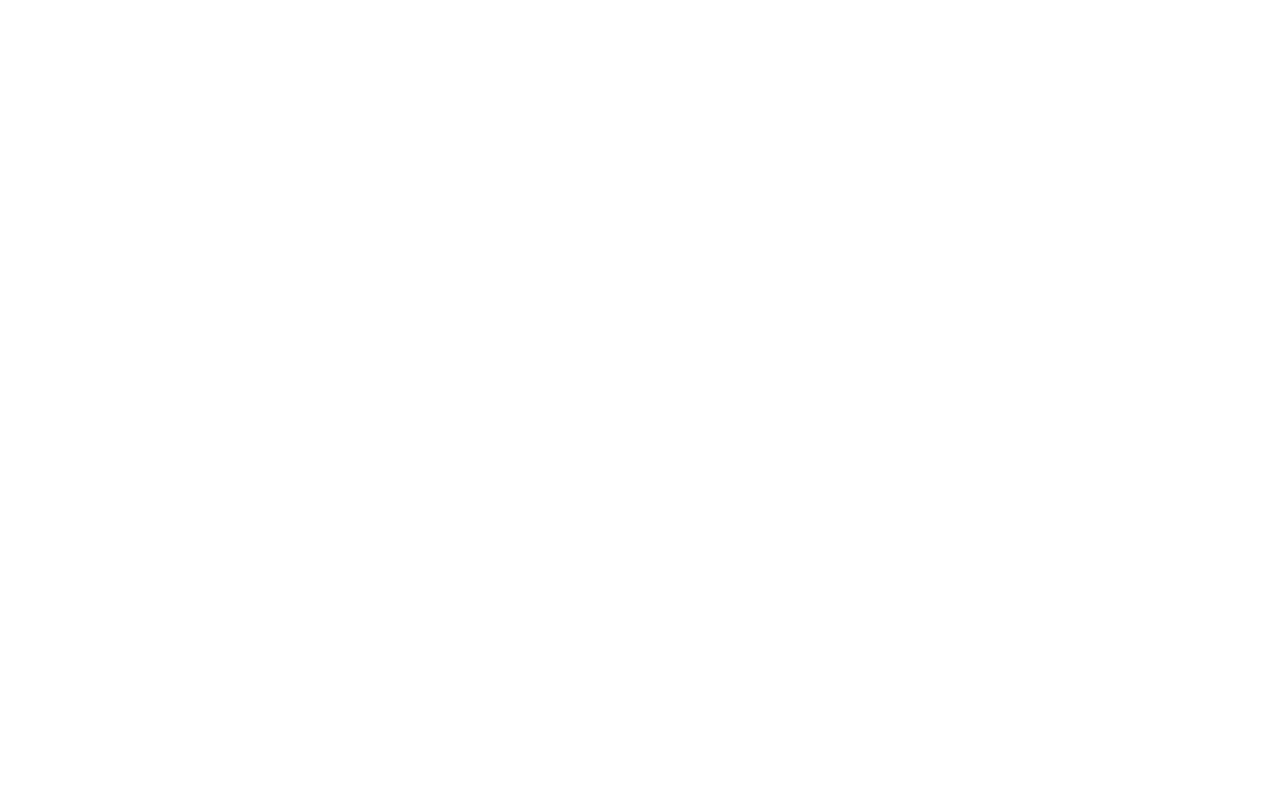
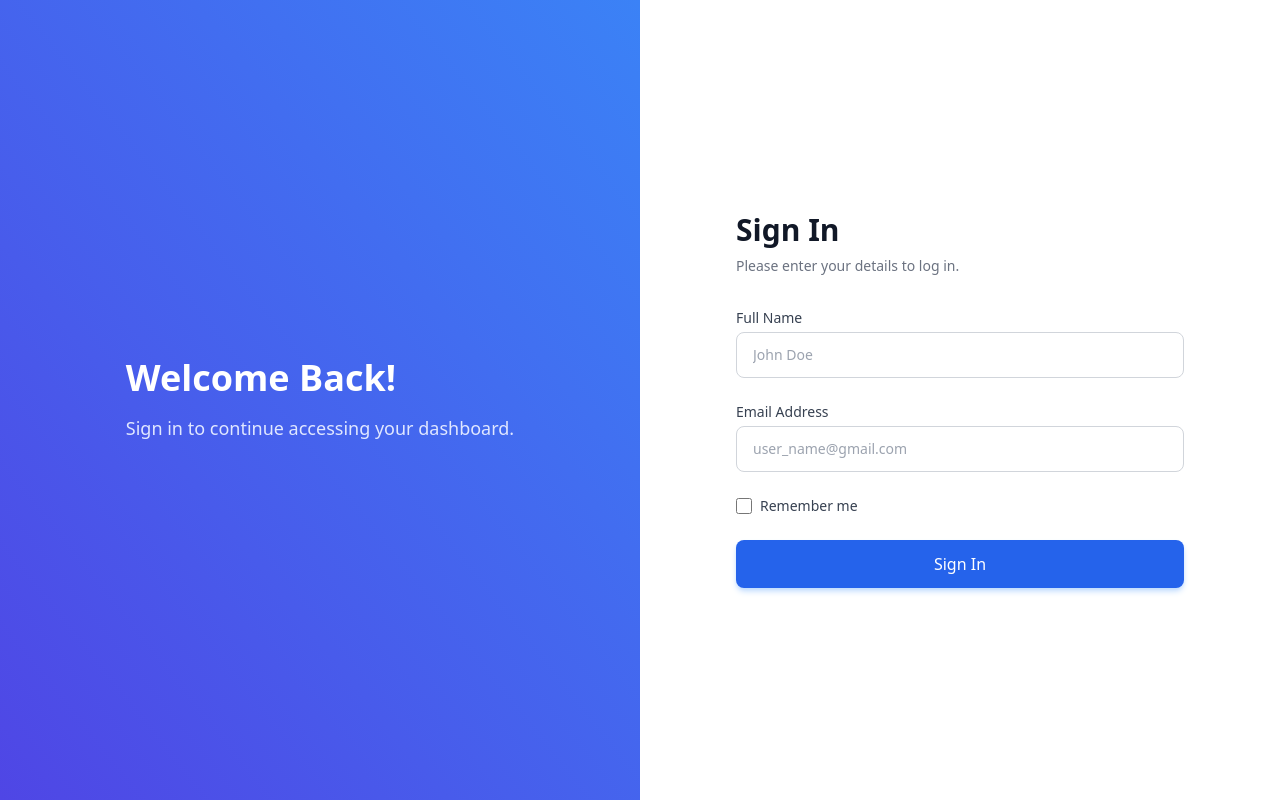
Before and after one commit to MSTANSLOUS/admin-approval-first-part, a Flask app: page / in a window 1280 px wide. Before the commit the page is empty. Run offline with Flask 3, Linux system fonts and the light colour scheme; some libraries are stand-ins or nearby versions.

Commit message:
updated the route (user.py) it is now able to receive incoming form data and just print them for now

```diff
--- a/app/route/user.py
+++ b/app/route/user.py
@@ -1,8 +1,19 @@
 from flask import Blueprint
 from flask import render_template
+from flask import request
 
 user_bp = Blueprint('user_bp', __name__)
 
 @user_bp.route('/')
 def home_page():
     return render_template('index.html')
+
+@user_bp.route('/login_page', methods=['GET', 'POST'])
+def login_page():
+    name  = request.form.get('user_name')
+    email = request.form.get('user_email')
+
+    print(name)
+    print(email)
+
+    return render_template('index.html')
--- a/app/templates/index.html
+++ b/app/templates/index.html
@@ -2,9 +2,57 @@
 <html lang="en">
 <head>
     <meta charset="UTF-8">
-    <title>Title</title>
+    <meta name="viewport" content="width=device-width, initial-scale=1.0">
+    <title>Sign In</title>
+    <script src="https://cdn.tailwindcss.com"></script>
 </head>
-<body>
+<body class="bg-white min-h-screen flex">
+
+    <div class="hidden lg:flex lg:w-1/2 bg-gradient-to-tr from-indigo-600 to-blue-500 items-center justify-center p-12 text-white">
+        <div class="max-w-md">
+            <h1 class="text-4xl font-bold mb-4">Welcome Back!</h1>
+            <p class="text-indigo-100 text-lg">Sign in to continue accessing your dashboard.</p>
+        </div>
+    </div>
+
+
+
+    <div class="w-full lg:w-1/2 flex items-center justify-center p-8 sm:p-12 md:p-20">
+        <div class="w-full max-w-md space-y-8">
+
+            <div>
+                <h2 class="text-3xl font-bold text-gray-900">Sign In</h2>
+                <p class="text-sm text-gray-500 mt-2">Please enter your details to log in.</p>
+            </div>
+
+            <form class="space-y-6" method="post" action="{{ url_for('user_bp.login_page') }}">
+
+                <div>
+                    <label class="text-sm font-medium text-gray-700 block mb-1">Full Name</label>
+                    <input type="text" placeholder="John Doe" name="user_name"
+                           class="w-full px-4 py-3 rounded-lg border border-gray-300 focus:border-blue-500 focus:ring-2 focus:ring-blue-100 outline-none transition-all text-sm text-gray-900">
+                </div>
+
+                <div>
+                    <div class="flex justify-between mb-1">
+                        <label class="text-sm font-medium text-gray-700" >Email Address</label>
+                    </div>
+                    <input type="email" placeholder="user_name@gmail.com" name="user_email"
+                           class="w-full px-4 py-3 rounded-lg border border-gray-300 focus:border-blue-500 focus:ring-2 focus:ring-blue-100 outline-none transition-all text-sm text-gray-900">
+                </div>
+
+                <div class="flex items-center">
+                    <input id="remember" type="checkbox" class="h-4 w-4 text-blue-600 focus:ring-blue-500 border-gray-300 rounded">
+                    <label for="remember" class="ml-2 block text-sm text-gray-700">Remember me</label>
+                </div>
+
+                <button type="submit"
+                        class="w-full bg-blue-600 hover:bg-blue-700 text-white font-medium py-3 rounded-lg transition-colors shadow-md shadow-blue-200">
+                    Sign In
+                </button>
+            </form>
+        </div>
+    </div>
 
 </body>
 </html>
```
